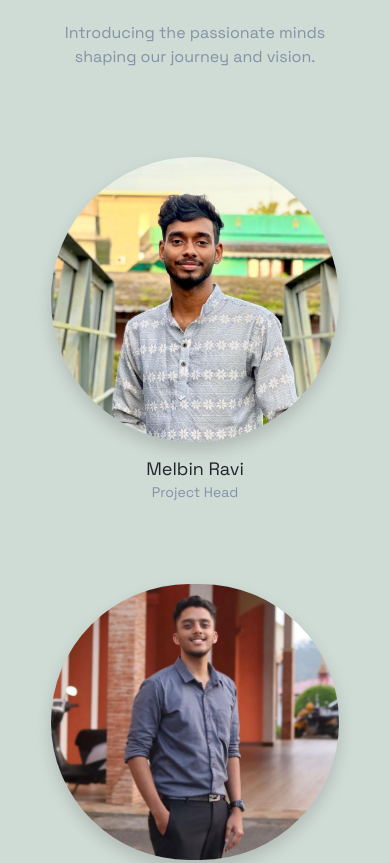
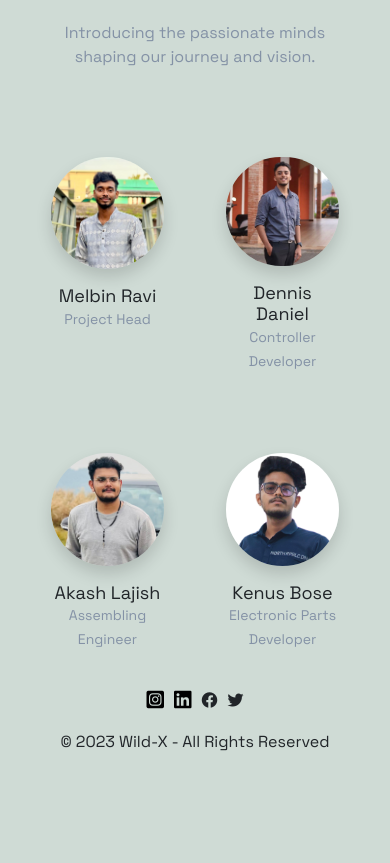
Before and after one commit to Yaseen0506/wildX.git.io, a plain HTML site: page index.html in a window 390 px wide. Shown: the part 5322-6185 px from the top of the page. After the commit the page ends 6096 px from the top, so only its background shows below. Drawn offline with nearby package versions, Linux system fonts and the light colour scheme; a web font is replaced by a local one.

Commit message:
mobile display altered

```diff
--- a/index.html
+++ b/index.html
@@ -198,7 +198,7 @@
                 </div><!--end row-->
 
                 <div class="row">
-                    <div class="col-lg-3 col-md-6 col-12 mt-4 pt-2">
+                    <div class="col-lg-3 col-md-6 col-6 mt-4 pt-2">
                         <div class="team text-center rounded p-3 py-4">
                             <img src="./images/WhatsApp Image 2023-09-04 at 21.26.38.jpeg" class="img-fluid avatar avatar-medium shadow rounded-pill" alt="image of the founder in the team section">
                             <div class="content mt-3">
@@ -215,7 +215,7 @@
                         </div>
                     </div><!--end col-->
 
-                    <div class="col-lg-3 col-md-6 col-12 mt-4 pt-2">
+                    <div class="col-lg-3 col-md-6 col-6 mt-4 pt-2">
                         <div class="team text-center rounded p-3 py-4">
                             <img src="./images/dennis.jpeg" class="img-fluid avatar avatar-medium shadow rounded-pill" alt="">
                             <div class="content mt-3">
@@ -232,7 +232,7 @@
                         </div>
                     </div><!--end col-->
 
-                    <div class="col-lg-3 col-md-6 col-12 mt-4 pt-2">
+                    <div class="col-lg-3 col-md-6 col-6 mt-4 pt-2">
                         <div class="team text-center rounded p-3 py-4">
                             <img  src="./images/akash.jpeg" class="img-fluid avatar avatar-medium shadow rounded-pill" alt="">
                             <div class="content mt-3">
@@ -249,7 +249,7 @@
                         </div>
                     </div><!--end col-->
 
-                    <div class="col-lg-3 col-md-6 col-12 mt-4 pt-2">
+                    <div class="col-lg-3 col-md-6 col-6 mt-4 pt-2">
                         <div class="team text-center rounded p-3 py-4">
                             <img src="./images/team4.jpeg" class="img-fluid avatar avatar-medium shadow rounded-pill" alt="">
                             <div class="content mt-3">
```
